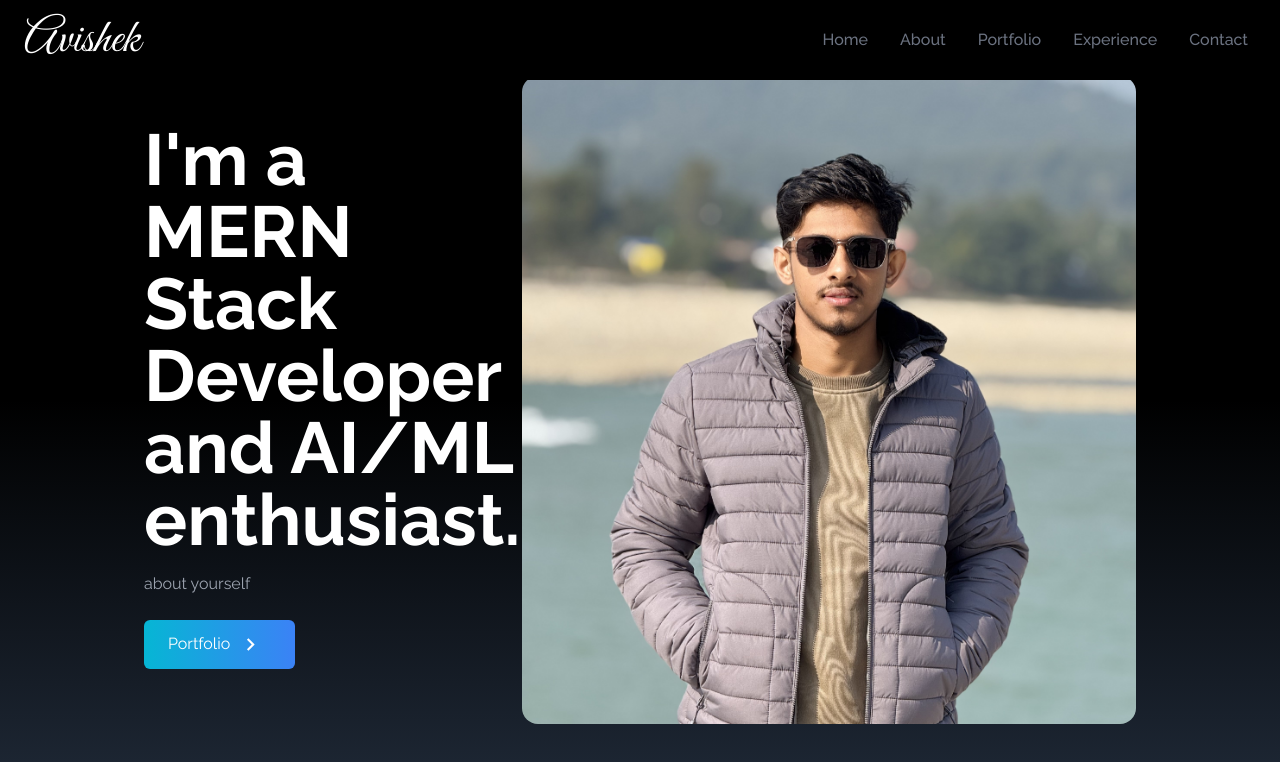
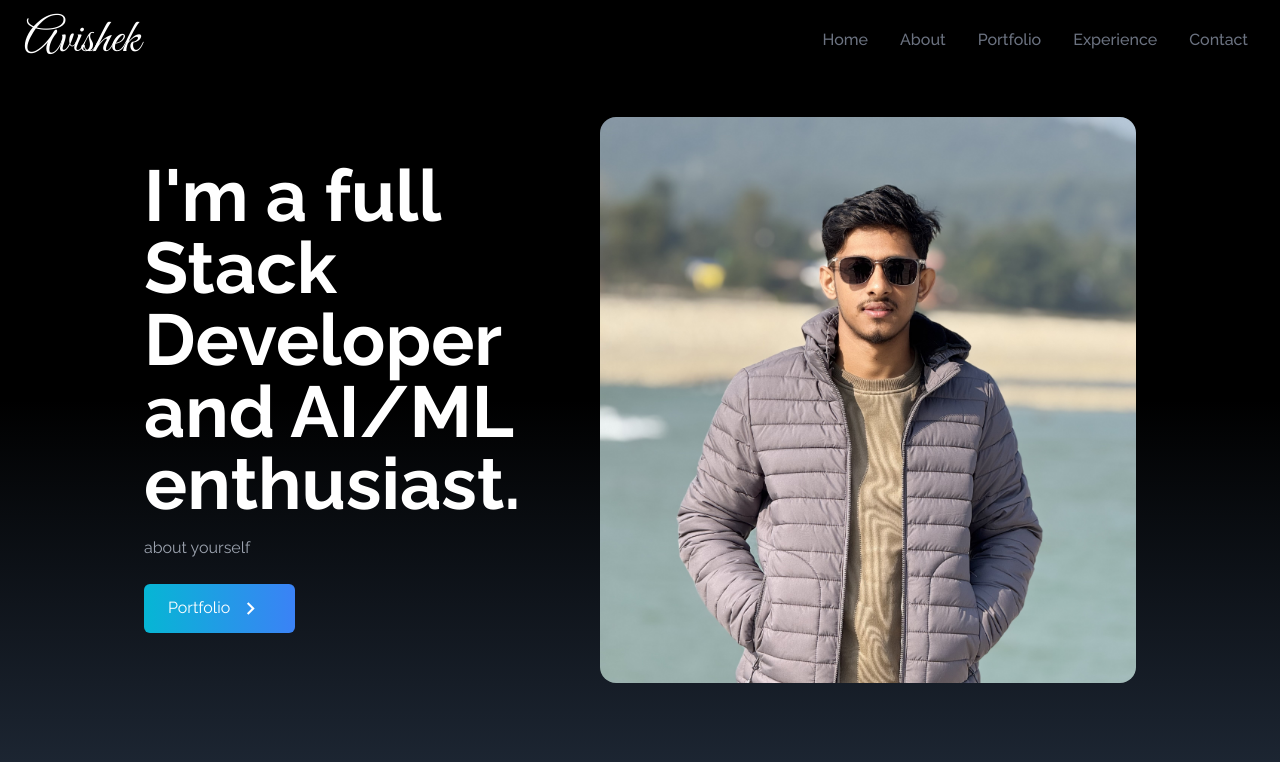
Before and after one commit to basyalavishek/portfolio, a React (Create React App) app: page / in a window 1280 px wide. Shown: the top 762 px of the page. Built offline with nearby package versions, Linux system fonts and the light colour scheme.

Commit message:
hero section

```diff
--- a/src/components/Home.jsx
+++ b/src/components/Home.jsx
@@ -5,10 +5,10 @@
 const Home = () => {
   return (
     <div name ='home' className='h-screen w-full bg-gradient-to-b from-black via-black to-gray-800'>
-        <div className='max-w-screen-lg mx-auto flex flex-col items-center justify-center h-full px-4 md:flex-row'>
+        <div className='max-w-screen-lg mx-auto gap-x-20 flex flex-col items-center justify-center h-full px-4 md:flex-row'>
             <div className='flex flex-col justify-center h-full'>
                 <h2 className='text-4xl sm:text-7xl font-bold text-white'>
-                    I'm a MERN Stack Developer and AI/ML enthusiast.
+                    I'm a full Stack Developer and AI/ML enthusiast.
                 </h2>
                 <p className='text-gray-400 py-4 max-w-md'>
                     about yourself
@@ -19,7 +19,7 @@
                 </div>
             </div>
             <div>
-                <img src={hero} alt="My Profile" className='rounded-2xl mx-auto w-2/3 md:w-full' />
+                <img src={hero} alt="My Profile" className=' rounded-2xl mx-auto w-2/3 md:w-full ' />
             </div>
         </div>
     </div>
```
